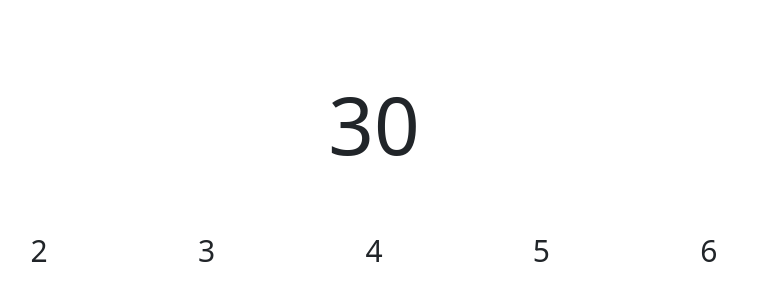
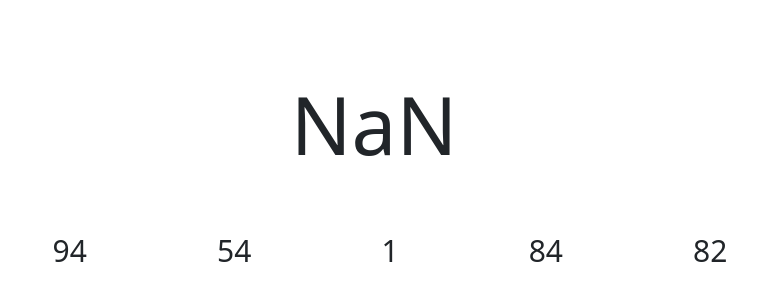
Before and after one commit to matteo2302/js-simon, a plain HTML site: page index.html in a window 1280 px wide. Shown: the part 272-572 px from the top of the page, without its empty margins (266-1023 px from the left). Drawn offline with nearby package versions, Linux system fonts and the light colour scheme.

Commit message:
NaN problems

```diff
--- a/index.html
+++ b/index.html
@@ -15,14 +15,8 @@
   </head>
   <body>
     <div class="container mt-5 d-flex flex-column align-items-center gap-5">
-      <h1>30</h1>
-      <div class="d-flex w-75 justify-content-around">
-        <p>2</p>
-        <p>3</p>
-        <p>4</p>
-        <p>5</p>
-        <p>6</p>
-      </div>
+      <h1></h1>
+      <ul class="d-flex w-75 justify-content-around"></ul>
     </div>
     <script src="js/script.js"></script>
   </body>
--- a/js/script.js
+++ b/js/script.js
@@ -1,10 +1,18 @@
 console.log("jsok");
 //fase 0
-let countDown = document.querySelector("h2");
-let number = document.querySelector("p");
+let countDown = document.querySelector("h1");
+let number = document.querySelector("li");
+let listNumber = document.querySelector("ul");
+let answers = [];
 let numbers = [];
 while (numbers.length < 5) {
   const randoNumber = Math.floor(Math.random() * 100) + 1;
+  listNumber.innerHTML += `<li> ${randoNumber} </li>`;
   numbers.push(randoNumber);
 }
 console.table(numbers);
+countDown.innerText = 30;
+setInterval(function () {
+  countDown.innerText = countDown--;
+  console.log(countDown);
+}, 1000);
--- a/style/style.css
+++ b/style/style.css
@@ -2,6 +2,7 @@ h1 {
   margin-top: 300px;
   font-size: 80px;
 }
-p {
+ul {
   font-size: 30px;
+  list-style: none;
 }
```
Also changed, not shown: 1 other file.
